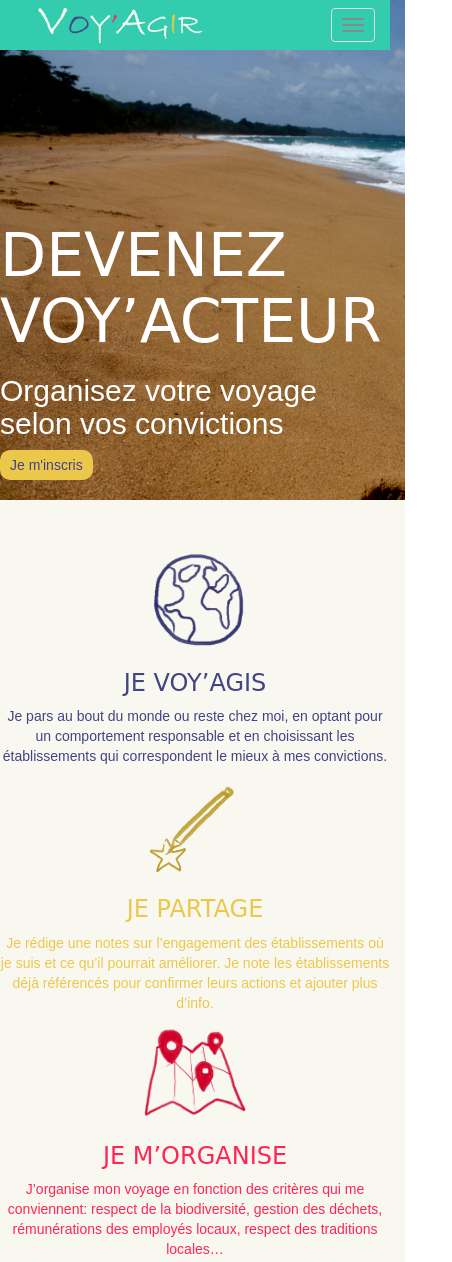
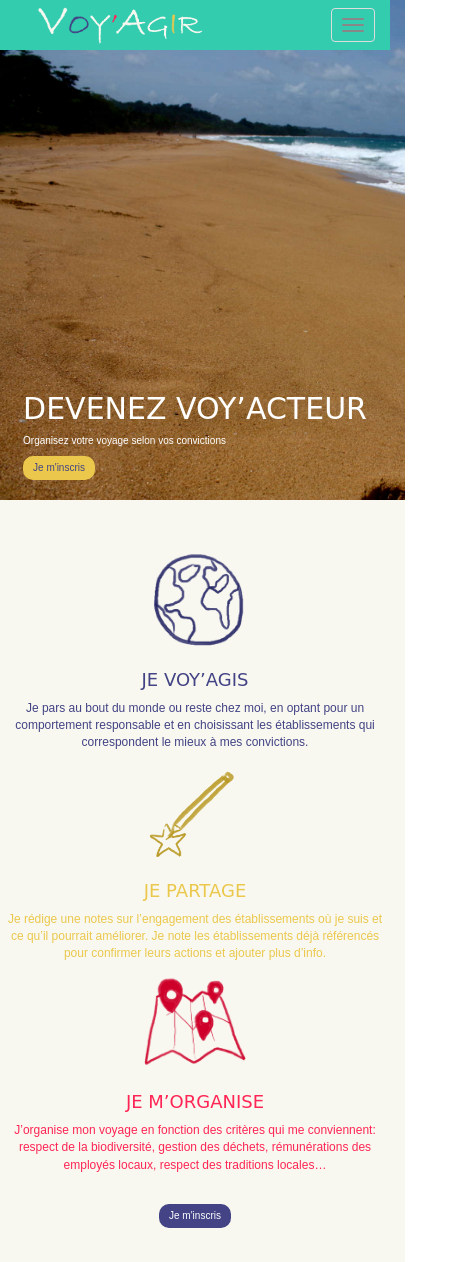
Before and after one commit to voyagir/voyagir, a plain HTML site: page index.html in a window 390 px wide. Shown: the top 1262 px of the page, 452 px wide, since content can reach past the window. Drawn offline with nearby package versions, Linux system fonts and the light colour scheme; a web font is replaced by a local one.

Commit message:
liens pages bloc

```diff
--- a/css/custom.css
+++ b/css/custom.css
@@ -7,11 +7,16 @@ body {
   overflow-x: hidden;
 }
 h1 {
-  font-size: 60px;
+  font-size: 50px;
+  margin-bottom: 10px;
 }
 h1, h3 {
   font-family: 'Sue Ellen Francisco', cursive;
   color: white;
+}
+h2 {
+  margin-top: 0;
+  font-size: 18px;
 }
 h4 {
   color: white;
@@ -122,9 +127,12 @@ section {
   display: flex;
   flex-direction: column;
 }
-#inform img {
+#inform a {
+  margin: auto;
+}
+#inform img{
   height: 100px;
-  margin: auto;
+
 }
 #inform button {
   margin: 20px auto;
@@ -182,7 +190,6 @@ section {
   font-size: 40px;
   widthh: 500px;
 }
-
 
 /*
 
@@ -292,7 +299,7 @@ section {
 .nous {
   color: #33ccaf;
 }
-#lettre,#fleche {
+#lettre, #fleche {
   width: 75px;
   height: 75px;
 }
@@ -313,27 +320,28 @@ section {
   vertical-align: baseline;
   font-size: 16px;
 }
-.items{
+.items {
   display: flex;
   flex-direction: column;
 }
-.items div{
+.items div {
   display: flex;
-
 }
-
 .contact_social {
   display: flex;
   flex-direction: column;
   justify-content: space-between;
 }
 .contact_social img {
-  margin: 10px ;
+  margin: 10px;
   width: 30px;
 }
+
 /*.contact_social div a{
   margin: 0 10px;
 }*/
+
+
 /*
 
    ========================================================================== */
@@ -370,3 +378,44 @@ footer a {
   text-decoration: none;
   color: white;
 }
+
+/*
+
+   ========================================================================== */
+
+@media (max-width: 480px) {
+  h1 {
+    font-size: 30px !important;
+  }
+  h2 {
+    font-size: 10px !important;
+  }
+  h3 {
+    font-size: 18px !important;
+  }
+  h4 {
+    font-size: 12px !important;
+  }
+  p {
+    font-size: 12px !important;
+  }
+  button {
+    font-size: 10px;
+  }
+  #recommandations h3{
+    text-align: center;
+  }
+  .percent{
+    width: 150px;
+  }
+  #contact h3{
+    font-size: 25px !important;
+    margin-top: 10px;
+  }
+  #lettre, #fleche {
+    margin-right: 10px;
+    width: 40px;
+    height: 40px;
+  }
+
+}
--- a/index.html
+++ b/index.html
@@ -80,7 +80,7 @@
       <div class="row">
 
         <article class="col-sm-4 col-xs-12" id="voyagis">
-          <img src="image/terre-15b.png" alt="terre" />
+          <a href="http://blog.voyagir.fr/quest-tourisme-durable-responsable"><img src="image/terre-15b.png" alt="terre" /></a>
           <h3>JE VOY’AGIS</h3>
           <p>
             Je pars au bout du monde ou reste chez moi, en optant pour un comportement responsable et en choisissant les établissements qui correspondent le mieux à mes convictions.
@@ -88,7 +88,7 @@
         </article>
 
         <article class="col-sm-4 col-xs-12" id="partage">
-          <img src="image/crayon-j.png" alt="crayon" />
+          <a href="https://docs.google.com/forms/d/1MwylJ5T3EGcUq2LG-WT7qNZiuj8KikXO-Wz1l4-INJw/viewform?c=0&w=1"><img src="image/crayon-j.png" alt="crayon" /></a>
           <h3>JE PARTAGE</h3>
           <p>
             Je rédige une notes sur l’engagement des établissements où je suis et ce qu’il pourrait améliorer. Je note les établissements déjà référencés pour confirmer leurs actions et ajouter plus d’info.
@@ -96,7 +96,7 @@
         </article>
 
         <article class="col-sm-4 col-xs-12" id="organise">
-          <img src="image/map-15r.png" alt="map" />
+          <a href="catalogue.html"><img src="image/map-15r.png" alt="map" /></a>
           <h3>JE M’ORGANISE</h3>
           <p>
             J’organise mon voyage en fonction des critères qui me conviennent: respect de la biodiversité, gestion des déchets, rémunérations des employés locaux, respect des traditions locales…</p>
```
